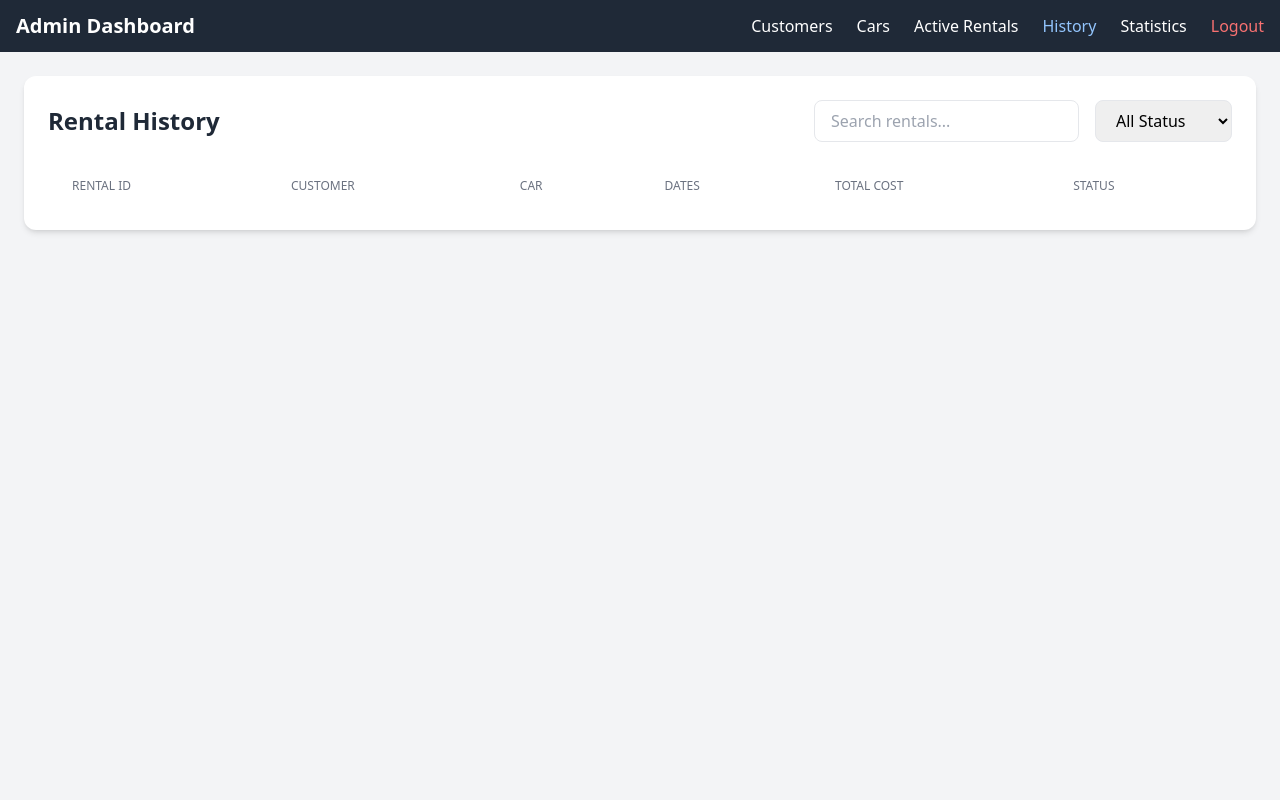
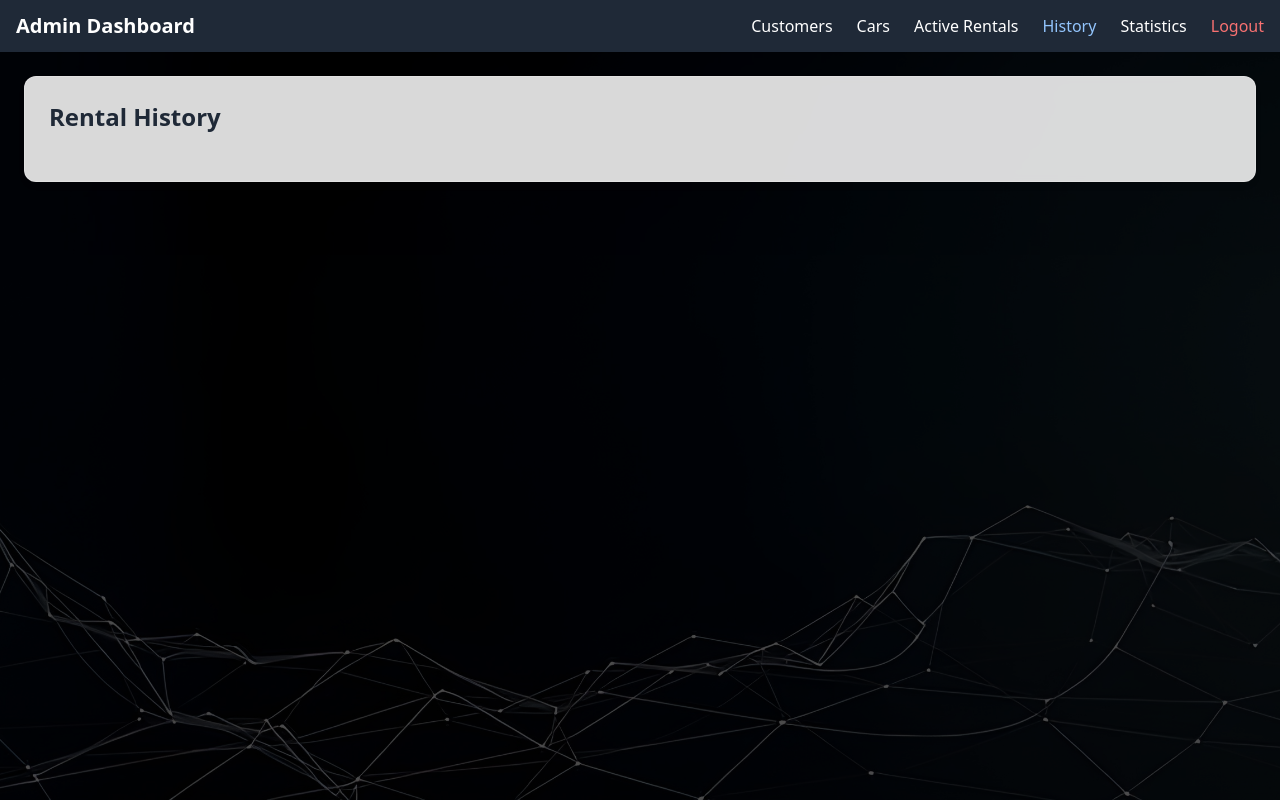
Before and after one commit to cyrax3589/Car_Rental_Management_System, a Flask app: template templates/admin/rental_history.html in a window 1280 px wide. Run offline with Flask 3, Linux system fonts and the light colour scheme; the template is opened without the code that fills it, so the values that code supplies are empty; some libraries are stand-ins or nearby versions.

Commit message:
Update rental_history.html

```diff
--- a/templates/admin/rental_history.html
+++ b/templates/admin/rental_history.html
@@ -4,8 +4,36 @@
     <title>Rental History - Admin</title>
     <script src="https://cdn.tailwindcss.com"></script>
     <meta name="viewport" content="width=device-width, initial-scale=1.0">
+    <style>
+        body {
+            background-image: url('/static/images/dashboard.jpg');
+            background-size: cover;
+            background-position: center;
+            background-attachment: fixed;
+            background-repeat: no-repeat;
+            position: relative;
+        }
+
+        body::before {
+            content: "";
+            position: absolute;
+            top: 0;
+            left: 0;
+            width: 100%;
+            height: 100%;
+            background-color: rgba(0, 0, 0, 0.7);
+            z-index: -1;
+        }
+
+        .history-table {
+            backdrop-filter: blur(5px);
+            background-color: rgba(255, 255, 255, 0.85);
+            transition: transform 0.3s ease, box-shadow 0.3s ease;
+            border: 1px solid rgba(255, 255, 255, 0.2);
+        }
+    </style>
 </head>
-<body class="bg-gray-100 min-h-screen">
+<body class="min-h-screen relative">
     <nav class="bg-gray-800 text-white">
         <div class="max-w-7xl mx-auto px-4 py-3">
             <div class="flex justify-between items-center">
@@ -25,57 +53,11 @@
     </nav>
 
     <main class="max-w-7xl mx-auto p-6">
-        <div class="bg-white rounded-xl shadow-md p-6 animate-fade-in">
-            <div class="flex justify-between items-center mb-6">
-                <h2 class="text-2xl font-bold text-gray-800">Rental History</h2>
-                <div class="flex space-x-4">
-                    <input type="text" placeholder="Search rentals..."
-                        class="px-4 py-2 border rounded-lg focus:outline-none focus:ring-2 focus:ring-blue-200">
-                    <select class="px-4 py-2 border rounded-lg focus:outline-none focus:ring-2 focus:ring-blue-200">
-                        <option value="">All Status</option>
-                        <option value="completed">Completed</option>
-                        <option value="cancelled">Cancelled</option>
-                    </select>
-                </div>
-            </div>
+        <div class="history-table p-6 rounded-xl shadow-md">
+            <h2 class="text-2xl font-bold text-gray-800 mb-6">Rental History</h2>
 
             <div class="overflow-x-auto">
-                <table class="min-w-full divide-y divide-gray-200">
-                    <thead>
-                        <tr>
-                            <th class="px-6 py-3 text-left text-xs font-medium text-gray-500 uppercase">Rental ID</th>
-                            <th class="px-6 py-3 text-left text-xs font-medium text-gray-500 uppercase">Customer</th>
-                            <th class="px-6 py-3 text-left text-xs font-medium text-gray-500 uppercase">Car</th>
-                            <th class="px-6 py-3 text-left text-xs font-medium text-gray-500 uppercase">Dates</th>
-                            <th class="px-6 py-3 text-left text-xs font-medium text-gray-500 uppercase">Total Cost</th>
-                            <th class="px-6 py-3 text-left text-xs font-medium text-gray-500 uppercase">Status</th>
-                        </tr>
-                    </thead>
-                    <tbody class="divide-y divide-gray-200">
-                        {% for rental in rentals %}
-                        <tr class="hover:bg-gray-50 transition-colors">
-                            <td class="px-6 py-4">{{ rental.rental_id }}</td>
-                            <td class="px-6 py-4">{{ rental.first_name }} {{ rental.last_name }}</td>
-                            <td class="px-6 py-4">{{ rental.model }}</td>
-                            <td class="px-6 py-4">
-                                {{ rental.start_date }} to {{ rental.end_date }}
-                            </td>
-                            <td class="px-6 py-4">${{ rental.total_cost }}</td>
-                            <td class="px-6 py-4">
-                                <span class="px-2 py-1 rounded-full text-sm
-                                    {% if rental.status == 'Completed' %}
-                                        bg-green-100 text-green-800
-                                    {% else %}
-                                        bg-red-100 text-red-800
-                                    {% endif %}
-                                ">
-                                    {{ rental.status }}
-                                </span>
-                            </td>
-                        </tr>
-                        {% endfor %}
-                    </tbody>
-                </table>
+                <!-- Your rental history table content -->
             </div>
         </div>
     </main>
```
